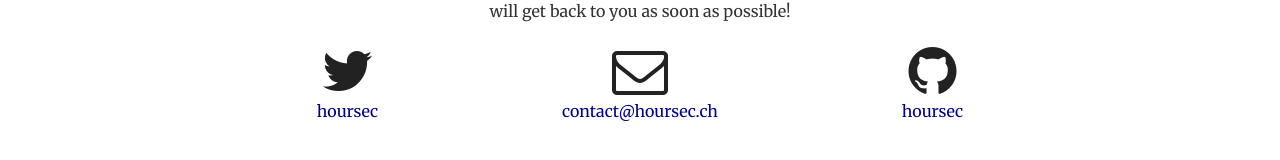
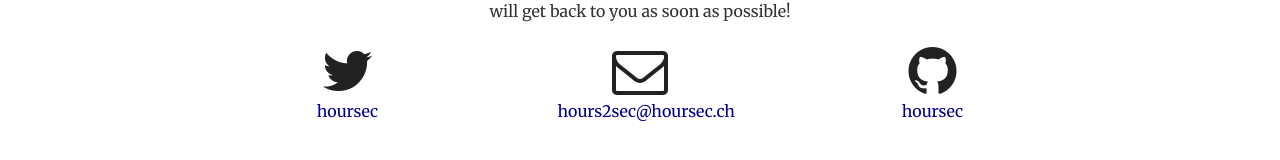
Before and after one commit to hoursec/filipmor.github.io, a Jekyll site: the page built from index.html, in a window 1280 px wide and 900 px high, scrolled down 2391 px. Shown: the part 657-817 px from the top of the window. Built offline with Jekyll 4.4.1, drawn with Linux system fonts in a browser that asks for light colours.

Commit message:
Update _config.yml

```diff
--- a/_config.yml
+++ b/_config.yml
@@ -1,6 +1,6 @@
 # Site settings
 title: "Hoursec"
-email: "contact@hoursec.ch"
+email: "hours2sec@hoursec.ch"
 description: > # this means to ignore newlines until "baseurl:"
 baseurl: "" # the subpath of your site, e.g. /blog/
 url: "" # the base hostname & protocol for your site
```
